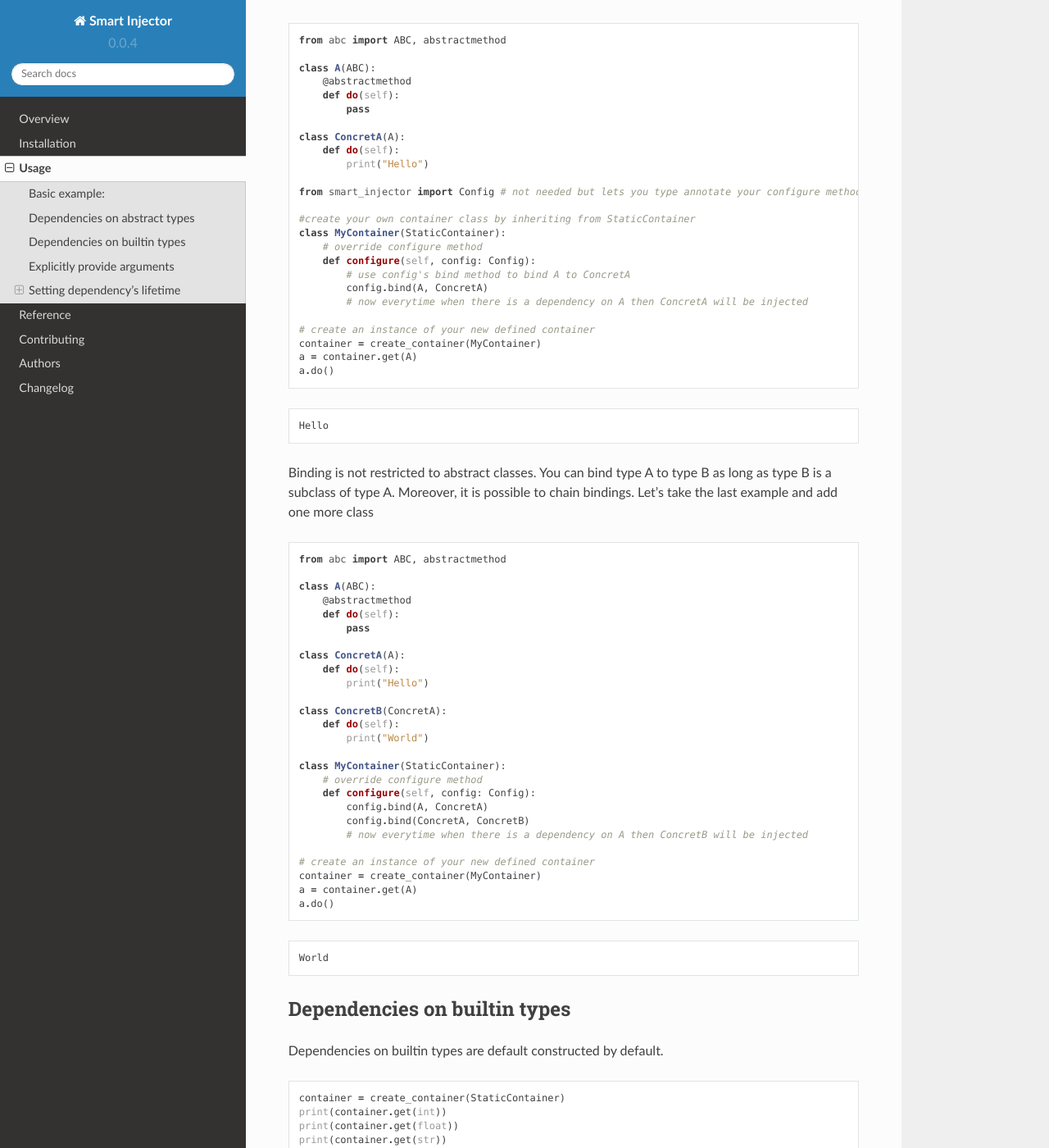
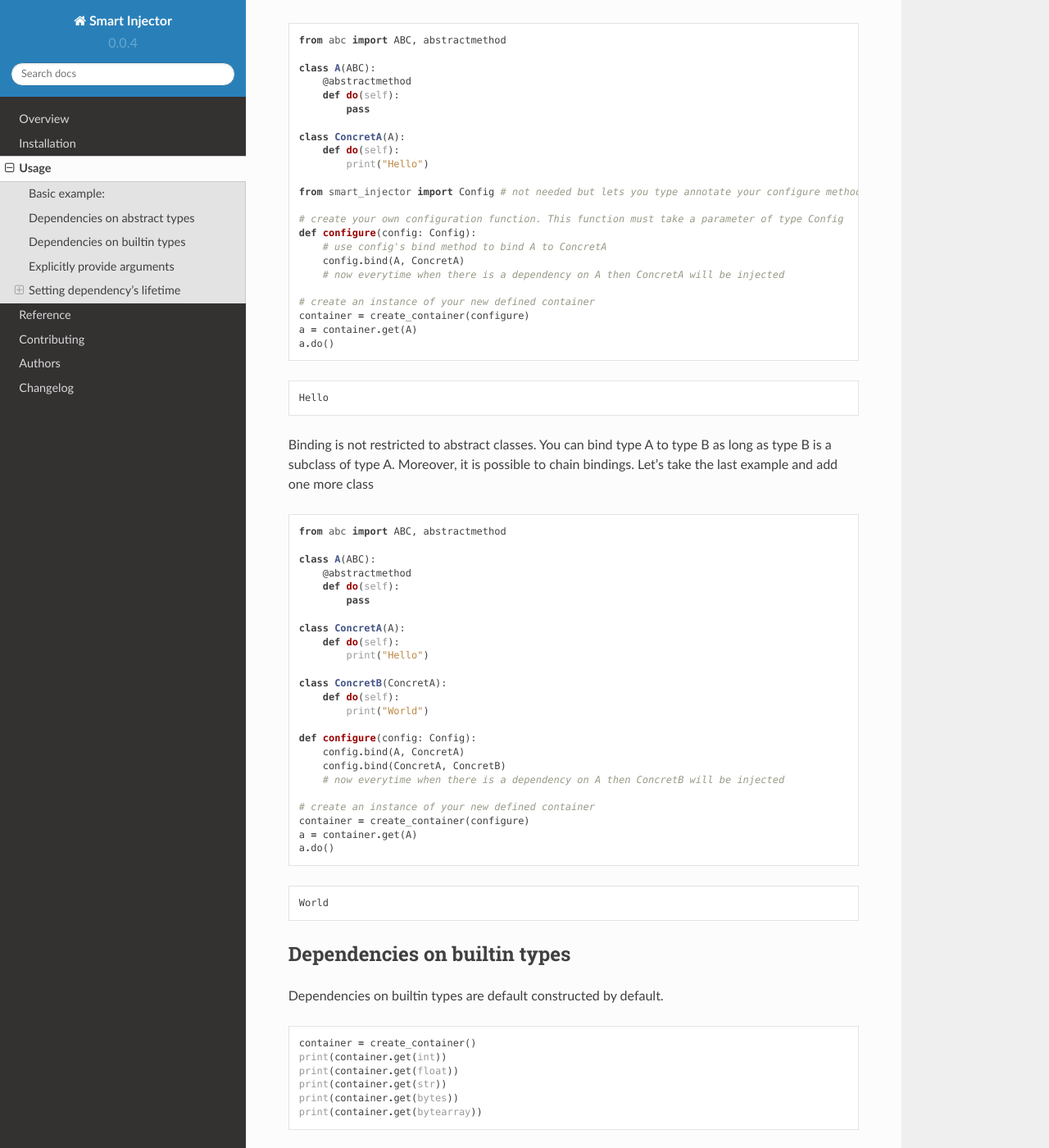
Before and after one commit to HLevering/python-smart-injector, a Sphinx documentation site: the page built from docs/usage.rst, in a window 1280 px wide and 1400 px high, scrolled down 1133 px. Shown: the whole window at 82% size. Built offline with Sphinx 7.4.7 and the Read the Docs theme 2.0.0, drawn with Linux system fonts in a browser that asks for light colours; some of the changed text lies outside the part shown.

Commit message:
container creation api changed

```diff
--- a/docs/usage.rst
+++ b/docs/usage.rst
@@ -12,7 +12,7 @@
 
 .. testcode::
 
-    from smart_injector import create_container, StaticContainer
+    from smart_injector import create_container
 
     class A:
         pass
@@ -21,7 +21,7 @@
         def __init__(self, a: A):
             self.a = a
 
-    container = create_container(StaticContainer)
+    container = create_container()
     b = container.get(B)
     print(isinstance(b.a, A))
 
@@ -62,16 +62,14 @@
 
     from smart_injector import Config # not needed but lets you type annotate your configure method
 
-    #create your own container class by inheriting from StaticContainer
-    class MyContainer(StaticContainer):
-        # override configure method
-        def configure(self, config: Config):
-            # use config's bind method to bind A to ConcretA
-            config.bind(A, ConcretA)
-            # now everytime when there is a dependency on A then ConcretA will be injected
+    # create your own configuration function. This function must take a parameter of type Config
+    def configure(config: Config):
+        # use config's bind method to bind A to ConcretA
+        config.bind(A, ConcretA)
+        # now everytime when there is a dependency on A then ConcretA will be injected
 
     # create an instance of your new defined container
-    container = create_container(MyContainer)
+    container = create_container(configure)
     a = container.get(A)
     a.do()
 
@@ -101,15 +99,13 @@
         def do(self):
             print("World")
 
-    class MyContainer(StaticContainer):
-        # override configure method
-        def configure(self, config: Config):
-            config.bind(A, ConcretA)
-            config.bind(ConcretA, ConcretB)
-            # now everytime when there is a dependency on A then ConcretB will be injected
+    def configure(config: Config):
+        config.bind(A, ConcretA)
+        config.bind(ConcretA, ConcretB)
+        # now everytime when there is a dependency on A then ConcretB will be injected
 
     # create an instance of your new defined container
-    container = create_container(MyContainer)
+    container = create_container(configure)
     a = container.get(A)
     a.do()
 
@@ -125,7 +121,7 @@
 
 .. testcode::
 
-    container = create_container(StaticContainer)
+    container = create_container()
     print(container.get(int))
     print(container.get(float))
     print(container.get(str))
@@ -159,13 +155,12 @@
             self.b = b
             self.c = c
 
-    class MyContainer(StaticContainer):
-        def configure(self, config: Config):
-            # use config's set_arguments method to provide some arguments
-            config.set_arguments(MyClass, a="hello", b=42, c=1.0)
-            # now everytime when there is a dependency on MyClass then MyClass(a="hello", b=42, c=1.0) will be inserted
+    def configure(config: Config):
+        # use config's set_arguments method to provide some arguments
+        config.set_arguments(MyClass, a="hello", b=42, c=1.0)
+        # now everytime when there is a dependency on MyClass then MyClass(a="hello", b=42, c=1.0) will be inserted
 
-    container = create_container(MyContainer)
+    container = create_container(configure)
     a = container.get(MyClass)
     print(a.a)
     print(a.b)
@@ -192,13 +187,12 @@
             self.foo = foo
             self.c = c
 
-    class MyContainer(StaticContainer):
-        def configure(self, config: Config):
-            # use config's set_arguments method to provide some arguments
-            config.set_arguments(MyClass, a="hello", c=1.0)
-            # now everytime when there is a dependency on MyClass then MyClass(a="hello", b=42, c=1.0) will be inserted
+    def configure(config: Config):
+        # use config's set_arguments method to provide some arguments
+        config.set_arguments(MyClass, a="hello", c=1.0)
+        # now everytime when there is a dependency on MyClass then MyClass(a="hello", b=42, c=1.0) will be inserted
 
-    container = create_container(MyContainer)
+    container = create_container(configure)
     a = container.get(MyClass)
     print(a.a)
     print(isinstance(a.foo, Foo))
@@ -220,13 +214,12 @@
         def __init__(self, a):
             self.a = a
 
-    class MyContainer(StaticContainer):
-        def configure(self, config: Config):
-            # use config's set_arguments method to provide some arguments
-            config.set_arguments(MyClass, a="hello")
-            # now everytime when there is a dependency on MyClass then MyClass(a="hello", b=42, c=1.0) will be inserted
+    def configure(config: Config):
+        # use config's set_arguments method to provide some arguments
+        config.set_arguments(MyClass, a="hello")
+        # now everytime when there is a dependency on MyClass then MyClass(a="hello", b=42, c=1.0) will be inserted
 
-    container = create_container(MyContainer)
+    container = create_container(configure)
     a = container.get(MyClass)
     print(a.a)
 
@@ -253,15 +246,14 @@
 
     from smart_injector import Lifetime
 
-    class MyContainer(StaticContainer):
-        def configure(self, config: Config):
-            # use config's set_lifetime method to specify an objects lifetime
-            config.set_lifetime(A, lifetime=Lifetime.SINGLETON)
-            # now there will be only one object of type A, which will be inserted wherever an object A is needed
-            config.set_lifetime(B, lifetime=Lifetime.TRANSIENT)
-            # everytime a new object B is created. This is the default behaviour for all types
+    def configure(config: Config):
+        # use config's set_lifetime method to specify an objects lifetime
+        config.set_lifetime(A, lifetime=Lifetime.SINGLETON)
+        # now there will be only one object of type A, which will be inserted wherever an object A is needed
+        config.set_lifetime(B, lifetime=Lifetime.TRANSIENT)
+        # everytime a new object B is created. This is the default behaviour for all types
 
-    container = create_container(MyContainer)
+    container = create_container(configure)
     a1 = container.get(A)
     a2 = container.get(A)
     b1 = container.get(B)
@@ -285,7 +277,7 @@
 
     from smart_injector import Lifetime
 
-    container = create_container(StaticContainer, default_lifetime=Lifetime.SINGLETON)
+    container = create_container(default_lifetime=Lifetime.SINGLETON)
     a1 = container.get(A)
     a2 = container.get(A)
     print(a1 is a2)
@@ -309,13 +301,12 @@
 
     my_a = A("foo")
 
-    class MyContainer(StaticContainer):
-        def configure(self, config: Config):
-            # use config's instance method to specify that a particular instance shall be used
-            config.instance(A, my_a)
-            # every time an object of type A is needed, the instance my_a will be returned
+    def configure(config: Config):
+        # use config's instance method to specify that a particular instance shall be used
+        config.instance(A, my_a)
+        # every time an object of type A is needed, the instance my_a will be returned
 
-    container = create_container(MyContainer)
+    container = create_container(configure)
     a1 = container.get(A)
     print(a1 is my_a)
 
@@ -344,13 +335,12 @@
         return A(foo)
 
 
-    class MyContainer(StaticContainer):
-        def configure(self, config: Config):
-            # use config's instance method to specify that a particular instance shall be used
-            config.callable(create_a, foo="bar")
-            # every time an object of type A is needed, the instance my_a will be returned
+    def configure(config: Config):
+        # use config's instance method to specify that a particular instance shall be used
+        config.callable(create_a, foo="bar")
+        # every time an object of type A is needed, the instance my_a will be returned
 
-    container = create_container(MyContainer)
+    container = create_container(configure)
     a = container.get(A)
     print(a.a)
 
```
Also changed, not shown: 9 other files.
